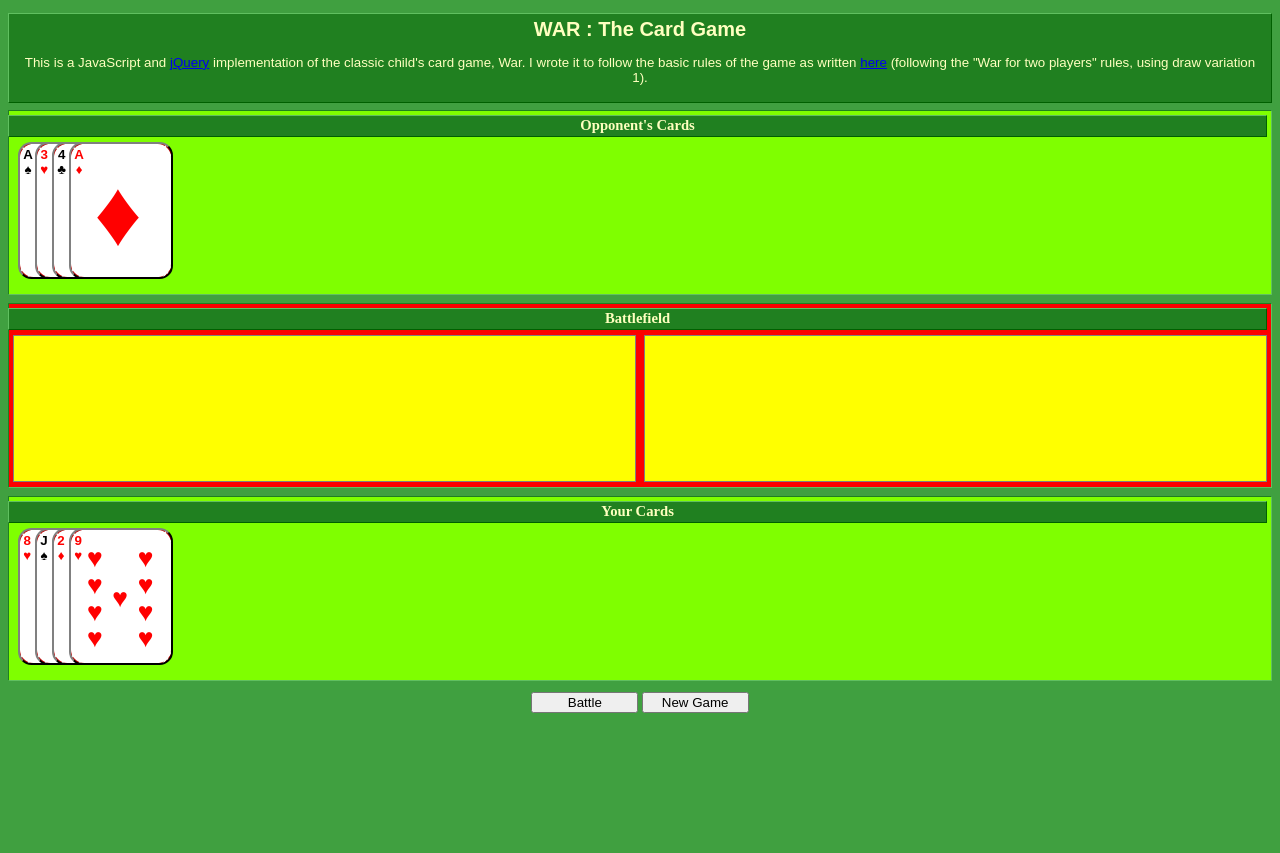
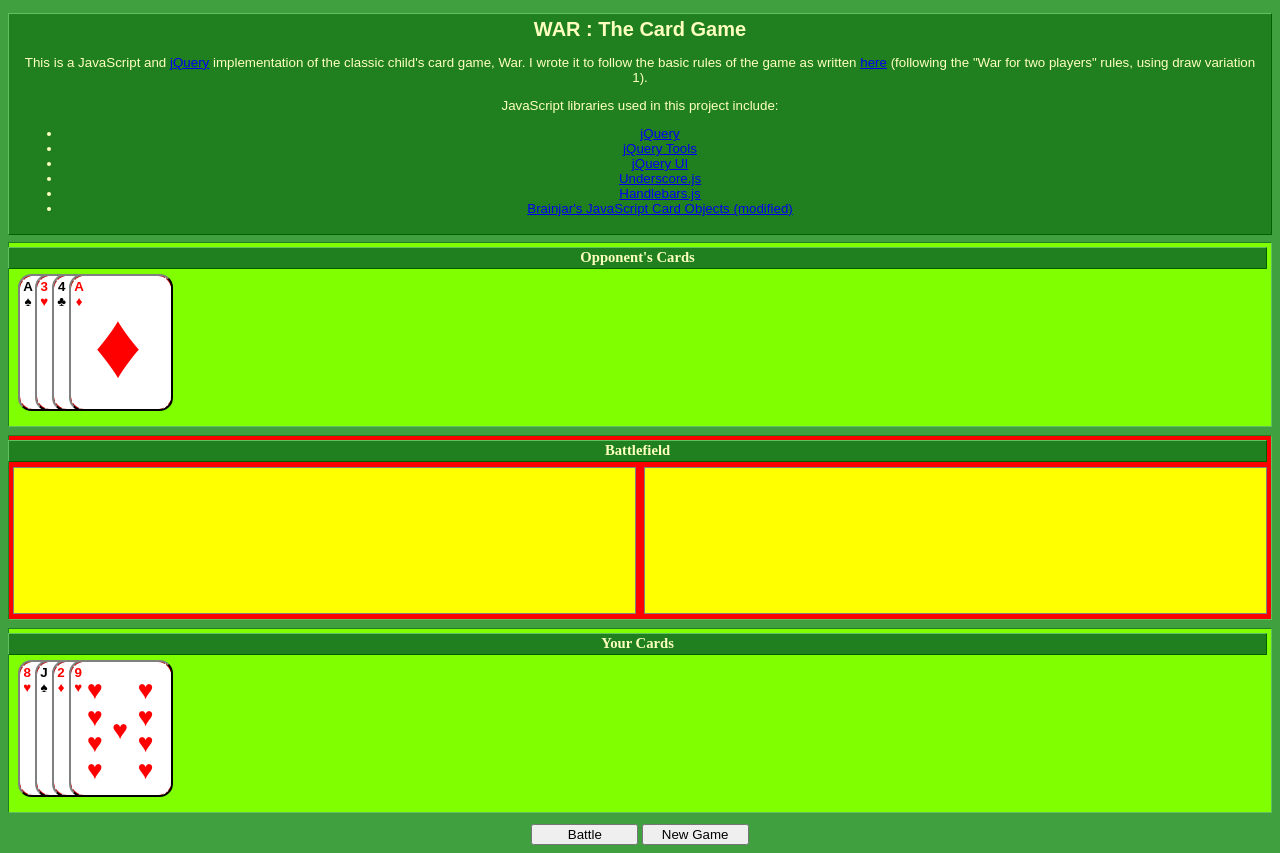
Before and after one commit to rayden7/p3.neokobe.com, a plain HTML site: page index.html in a window 1280 px wide. Before the commit the page ends 800 px from the top, so only its background shows below. Drawn offline with Linux system fonts and the light colour scheme.

Commit message:
added some info on the JavaScript libraries I'm using

```diff
--- a/war.html
+++ b/index.html
@@ -748,7 +748,7 @@ $(document).ready(function() {
             case 0 :
                 //alert('BATTLE: draw!');
                 if (DEBUG) console.log('BATTLE: compared: ['+compared+'] opponent card ['+opponentCard.toString()+'], player card ['+playerCard.toString()+'], DRAW, calling war()');
-                war();
+                index();
                 break;
             // opponent wins
             case 1 :
@@ -834,6 +834,16 @@ $(document).ready(function() {
         <p>This is a JavaScript and <a href="http://jquery.com/" target="_blank">jQuery</a> implementation of the
             classic child's card game, War.  I wrote it to follow the basic rules of the game as written
             <a href="http://www.pagat.com/war/war.html" target="_blank">here</a> (following the <i></i>"War for two players"</i> rules, using draw variation 1).</p>
+        <p>JavaScript libraries used in this project include:
+            <ul>
+                <li><a href="http://jquery.org" target="_blank">jQuery</a></li>
+                <li><a href="http://jquerytools.org/" target="_blank">jQuery Tools</a></li>
+                <li><a href="http://jqueryui.com/" target="_blank">jQuery UI</a></li>
+                <li><a href="http://underscorejs.org/" target="_blank">Underscore.js</a></li>
+                <li><a href="http://handlebarsjs.com/" target="_blank">Handlebars.js</a></li>
+                <li><a href="http://www.brainjar.com/js/cards/" target="_blank">Brainjar's JavaScript Card Objects (modified)</a></li>
+            </ul>
+        </p>
     </header>
 
     <!-- Opponent's area -->
```
